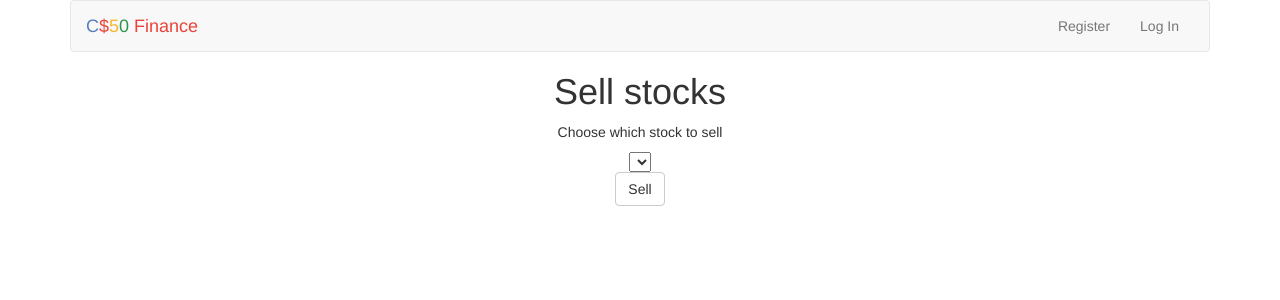
After one commit to malikalbeik/CS50-problem-sets, a Flask app: template pset7/finance/templates/sell.html in a window 1280 px wide. The commit adds this page. Shown: the top 300 px of the page. Run offline with Flask 2, Linux system fonts and the light colour scheme; the template is opened without the code that fills it: most values are stand-ins (such as "Sample title", 1, 10 or a date in 2020); lists and menus that the app fills with data are empty; some libraries are stand-ins or nearby versions.

Commit message:
Added the ability to sell stocks from the sell tab

```diff
--- a/pset7/finance/app.py
+++ b/pset7/finance/app.py
@@ -33,17 +33,17 @@ db = SQL("sqlite:///finance.db")
 @app.route("/")
 @login_required
 def index():
-    history = db.execute("SELECT * FROM purchases WHERE :id", id=session["user_id"])
-    if not history:
-        return apology("you don't have any history to display")
+    purchases = db.execute("SELECT * FROM purchases WHERE user_id=:id AND sold=0", id=session["user_id"])
+    if not purchases:
+        return apology("you don't have any purchases to display")
 
     else:
         total = 0
-        for item in history:
+        for item in purchases:
             item["current_price"] = lookup(item["stock_symbol"])['price']
             total += item["current_price"]*item["shares"]
-        cash = round(db.execute("SELECT cash FROM users WHERE id = :id", id=session["user_id"])[0]["cash"], 2)
-        return render_template("index.html", history=history, total=total, cash=cash)
+        cash = db.execute("SELECT cash FROM users WHERE id = :id", id=session["user_id"])[0]["cash"]
+        return render_template("index.html", history=purchases, total=total, cash=cash)
 
 
 @app.route("/buy", methods=["GET", "POST"])
@@ -61,7 +61,7 @@ def buy():
 
         # ensure the number of shares to be bought was submitted
         elif not request.form.get("number"):
-            return apology("must provide a number of shares to be bought symbol")
+            return apology("must provide a number of shares to be bought")
 
         # ensure the number of shares to be bought is positive submitted
         elif int(request.form.get("number")) < 0:
@@ -82,7 +82,14 @@ def buy():
                              price_bought = stock['price'], \
                              stock_symbol = stock['symbol'], \
                              shares = shares, \
-                             sold = False)
+                             sold = 0)
+            db.execute("INSERT INTO history (user_id, price, stock_symbol, shares, sold) \
+                             VALUES(:user_id, :price, :stock_symbol, :shares, :sold)", \
+                             user_id = session["user_id"], \
+                             price = stock['price'], \
+                             stock_symbol = stock['symbol'], \
+                             shares = shares, \
+                             sold = 0)
 
 
             return render_template("bought.html", shares=shares, price=stock['price'], symbol=stock['symbol'], remainingCash= round(db.execute("SELECT cash FROM users WHERE id = :id", id=session["user_id"])[0]["cash"], 2))
@@ -202,4 +209,32 @@ def register():
 @login_required
 def sell():
     """Sell shares of stock."""
-    return apology("TODO")
+    if request.method == "POST":
+
+        if not request.form.get("stock"):
+            return apology("please provide a stock to sell")
+
+        db.execute("UPDATE purchases SET sold=1 WHERE id=:id", id=request.form.get("stock"))
+        stock = db.execute("SELECT * FROM purchases  WHERE id=:id", id=request.form.get("stock"))[0]
+        usersCash = db.execute("SELECT cash FROM users WHERE id = :id", id=session["user_id"])[0]["cash"]
+        priceSold = lookup(stock['stock_symbol'])['price']
+        db.execute("INSERT INTO history (user_id, price, stock_symbol, shares, sold, price_sold) VALUES(:user_id, :price, :stock_symbol, :shares, :sold, :price_sold)", \
+                             user_id = session["user_id"], \
+                             price = stock['price_bought'], \
+                             stock_symbol = stock['stock_symbol'], \
+                             shares = stock['shares'], \
+                             sold = 1, \
+                             price_sold = priceSold)
+        db.execute("UPDATE users SET cash=:cash WHERE id=:id", cash=usersCash+priceSold*stock['shares'], id=session["user_id"])
+
+        return render_template("sold.html", item=stock, priceSold=priceSold, cash= db.execute("SELECT cash FROM users WHERE id = :id", id=session["user_id"])[0]["cash"])
+
+    else:
+        items = db.execute("SELECT * FROM purchases WHERE sold=0")
+        if not items:
+            return apology("you don't a stock to sell")
+        total = 0
+        for item in items:
+            item["current_price"] = lookup(item["stock_symbol"])['price']
+            total += item["current_price"]*item["shares"]
+        return render_template("sell.html", items=items)
--- a/pset7/finance/static/styles.css
+++ b/pset7/finance/static/styles.css
@@ -45,8 +45,19 @@ table, th, td {
 }
 th, td {
     padding: 5px;
-    text-align: left;
+    align-content: center;
+    text-align: center;
 }
 table {
     width: 100%;
 }
+.stock-name > input {
+    border: none;
+    margin: 0;
+    width: 75px;
+    text-align: center;
+    align-content: center;
+}
+.stock-id {
+    display: none;
+}
--- a/pset7/finance/templates/buy.html
+++ b/pset7/finance/templates/buy.html
@@ -5,7 +5,7 @@
 {% endblock %}
 
 {% block main %}
-    <form action="/buy" method="post">
+    <form action="{{ url_for('buy') }}" method="post">
         <fieldset>
 
             <div class="form-group">
--- a/pset7/finance/templates/quote.html
+++ b/pset7/finance/templates/quote.html
@@ -5,7 +5,7 @@
 {% endblock %}
 
 {% block main %}
-    <form action="/quote" method="post">
+    <form action="{{ url_for('quote') }}" method="post">
         <fieldset>
 
             <div class="form-group">
--- /dev/null
+++ b/pset7/finance/templates/sell.html
@@ -0,0 +1,23 @@
+{% extends "layout.html" %}
+
+{% block title %}
+    sell
+{% endblock %}
+
+{% block main %}
+<h1>Sell stocks</h1>
+    <p>Choose which stock to sell</p>
+    <form action="{{ url_for('sell') }}" method="POST">
+        <select name="stock">
+            {% for item in items %}
+                {% if item['sold'] == 0 %}
+                <option value="{{ item['id'] }}">{{ item['shares'] }} stocks of {{ item['stock_symbol'] }}</option>
+                {% endif %}
+            {% endfor %}
+        </select>
+        <div class="form-group">
+            <button class="btn btn-default" type="submit">Sell</button>
+        </div>
+    </form>
+
+{% endblock %}
```
Also changed, not shown: pset7/finance/templates/index.html (+11 -9 lines), pset7/finance/templates/sold.html (added, +11 -0 lines), pset7/finance/finance.db.
